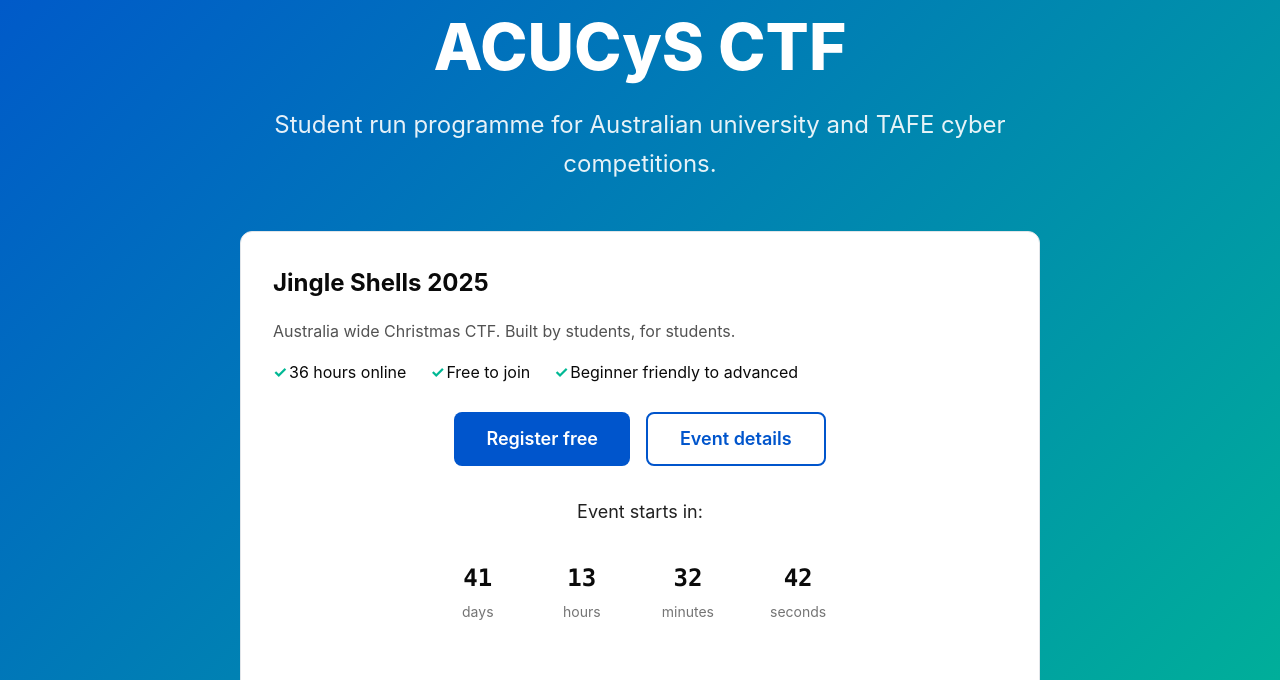
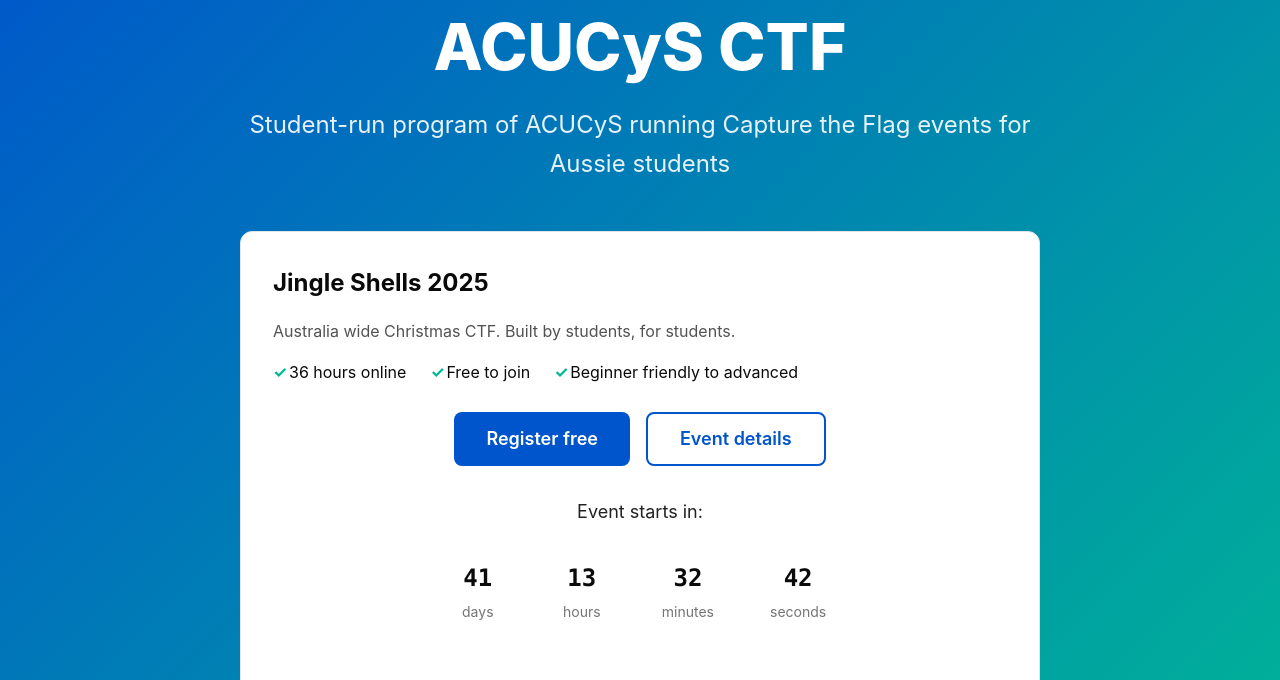
Before and after one commit to ACUCyS-CTF/Website, a plain HTML site: page index.html in a window 1280 px wide. Shown: the part 120-800 px from the top of the page. Drawn offline with Linux system fonts and the light colour scheme.

Commit message:
Edited index hero text

```diff
--- a/index.html
+++ b/index.html
@@ -111,7 +111,7 @@
                 <div class="hero-content">
                     <!-- Tier 1: Hub identity -->
                     <h1 class="hero-title">ACUCyS CTF</h1>
-                    <p class="hero-subtitle">Student run programme for Australian university and TAFE cyber competitions.</p>
+                    <p class="hero-subtitle">Student-run program of ACUCyS running Capture the Flag events for Aussie students</p>
 
                     <!-- Tier 2: Event spotlight card -->
                     <div class="card" style="margin: var(--space-xl) auto 0; text-align: left;">
```
